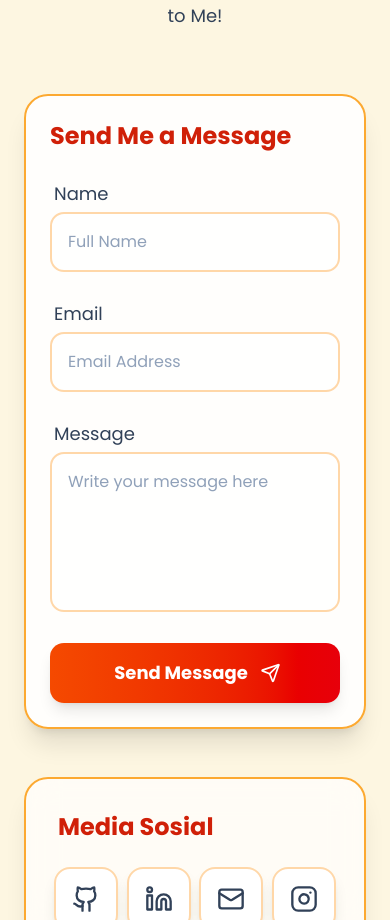
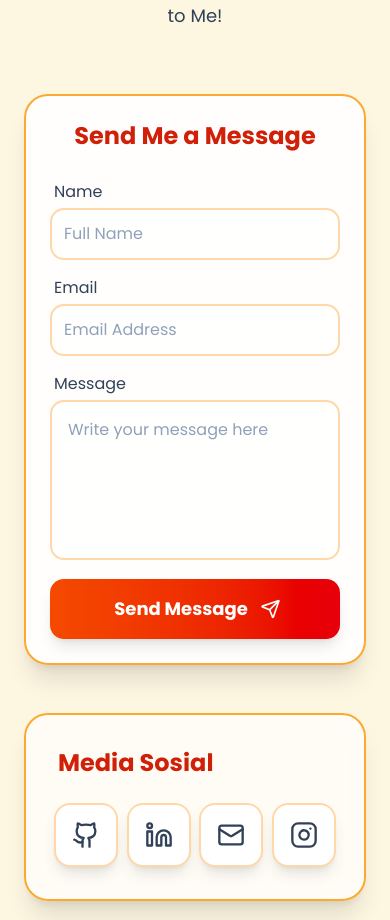
Before and after one commit to freedyest/portofolio-freedy, a Next.js app: page / in a window 390 px wide. Shown: the part 7380-8300 px from the top of the page. Built offline with nearby package versions, Linux system fonts and the light colour scheme.

Commit message:
final contact and adjust about

```diff
--- a/components/Contact.tsx
+++ b/components/Contact.tsx
@@ -197,12 +197,12 @@ export default function Contact() {
             className="h-full"
           >
             <div className="bg-white/90 h-full rounded-3xl p-6 md:p-8 shadow-xl border-2 border-peach ">
-              <h3 className="text-2xl font-bold text-primary mb-6">
+              <h3 className="text-center md:text-start text-2xl font-bold text-primary mb-6">
                 Send Me a Message
               </h3>
-              <div className="flex flex-col gap-6">
+              <div className="flex flex-col gap-3 md:gap-6">
                 <div className="relative">
-                  <p className="text-slate-700 text-lg p-1">Name</p>
+                  <p className="text-slate-700 text-md md:text-lg p-1">Name</p>
                   <input
                     name="name"
                     type="text"
@@ -214,7 +214,7 @@ export default function Contact() {
                     }
                     onFocus={() => setFocusedInput("name")}
                     onBlur={() => setFocusedInput("")}
-                    className="w-full p-4 rounded-xl bg-white/80 border-2 border-orange-200 focus:border-orange-500 focus:outline-none transition-all duration-300 text-slate-800 placeholder:text-slate-400"
+                    className="w-full p-3 md:p-4 rounded-xl bg-white/80 border-2 border-orange-200 focus:border-orange-500 focus:outline-none transition-all duration-300 text-slate-800 placeholder:text-slate-400"
                   />
                   <motion.div
                     initial={{ scaleX: 0 }}
@@ -224,7 +224,9 @@ export default function Contact() {
                 </div>
 
                 <div className="relative">
-                  <p className="text-slate-700 text-lg p-1">Email</p>
+                  <p className="text-slate-700 text-md md:text-lg  p-1">
+                    Email
+                  </p>
                   <input
                     name="email"
                     type="email"
@@ -236,7 +238,7 @@ export default function Contact() {
                     }
                     onFocus={() => setFocusedInput("email")}
                     onBlur={() => setFocusedInput("")}
-                    className="w-full p-4 rounded-xl bg-white/80 border-2 border-orange-200 focus:border-orange-500 focus:outline-none transition-all duration-300 text-slate-800 placeholder:text-slate-400"
+                    className="w-full p-3 md:p-4 rounded-xl bg-white/80 border-2 border-orange-200 focus:border-orange-500 focus:outline-none transition-all duration-300 text-slate-800 placeholder:text-slate-400"
                   />
                   <motion.div
                     initial={{ scaleX: 0 }}
@@ -246,7 +248,9 @@ export default function Contact() {
                 </div>
 
                 <div className="relative">
-                  <p className="text-slate-700 text-lg p-1">Message</p>
+                  <p className="text-slate-700 text-md md:text-lg p-1">
+                    Message
+                  </p>
                   <textarea
                     name="message"
                     placeholder="Write your message here"
```
